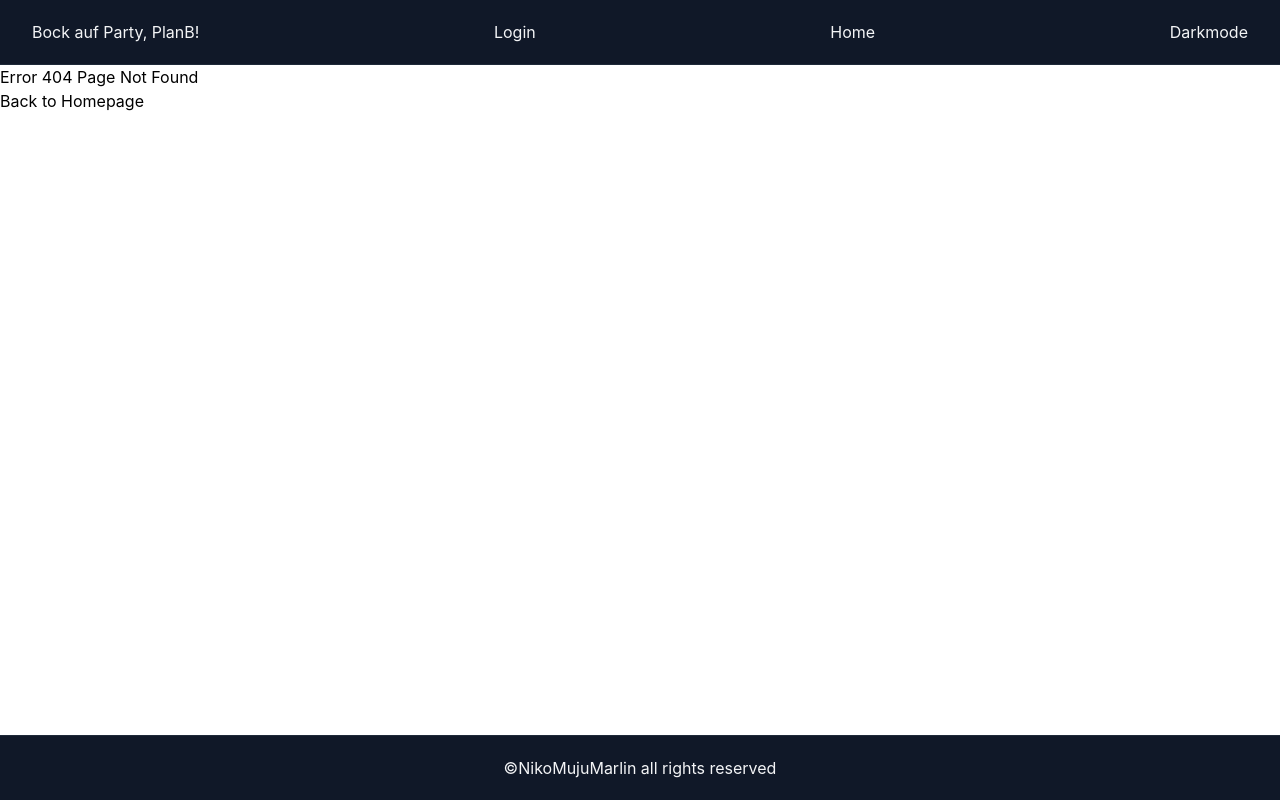
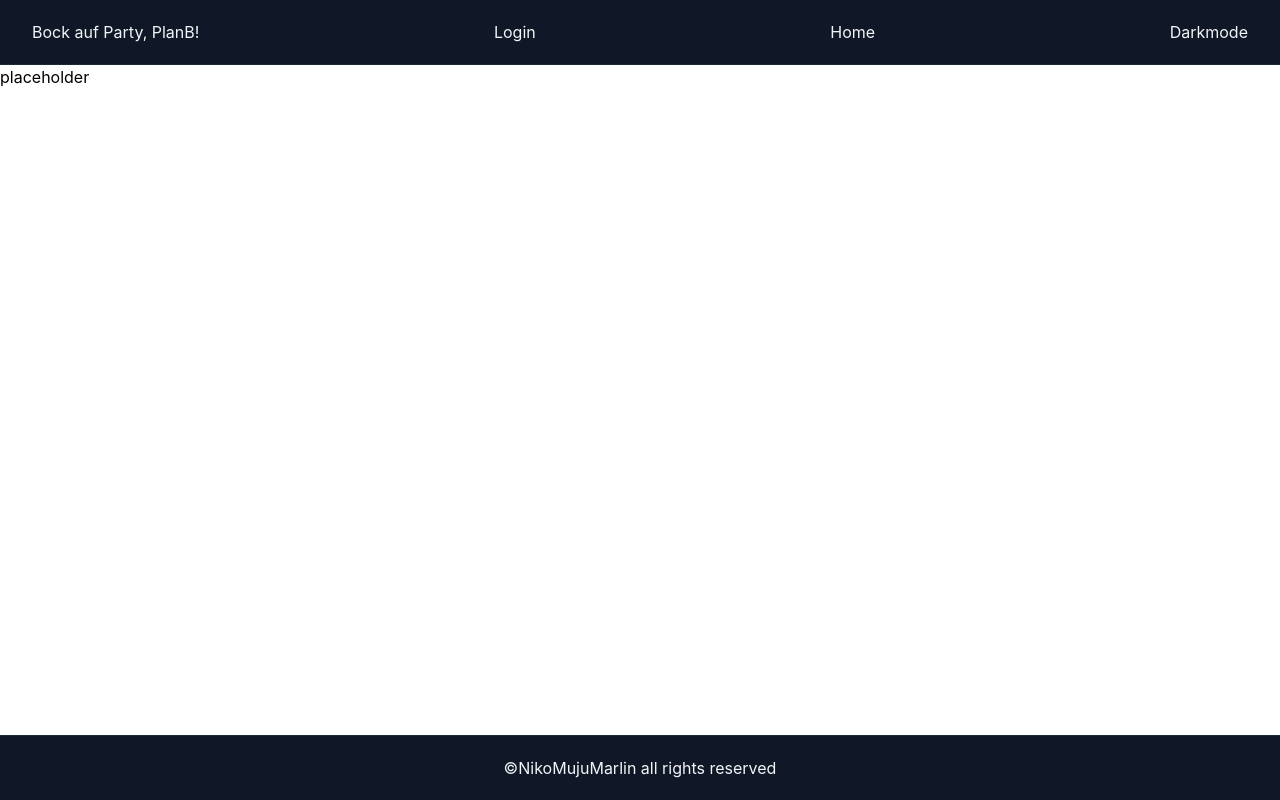
Before and after one commit to MonkeyDNaara/PlanB, a React (Vite) app in the folder front-end/: page /eventdetails/1 in a window 1280 px wide. Before the commit this address had no page. Built offline with nearby package versions, Linux system fonts and the light colour scheme; the HTML template or start-up script is replaced by a standard one.

Commit message:
eventDetails.jsx

```diff
--- a/front-end/src/App.jsx
+++ b/front-end/src/App.jsx
@@ -7,6 +7,7 @@ import EventCalender from "./routes/EventCalendar";
 import CreateEvent from "./routes/CreateEvent";
 import MainLayout from "./layouts/mainLayout";
 import NotFound from "./routes/NotFound";
+import EventDetails from "./routes/EventDetails";
 
 function App() {
   return (
@@ -17,6 +18,7 @@ function App() {
         <Route path="/signup" element={<SignUp />} />
         <Route path="/eventlist" element={<EventList />} />
         <Route path="/eventcalendar" element={<EventCalender />} />
+        <Route path="/eventdetails/:eventId" element={<EventDetails />} />
         <Route path="/createevent" element={<CreateEvent />} />
         {/* ^ protected Route */}
         <Route path="*" element={<NotFound />} />
--- a/front-end/src/routes/EventDetails.jsx
+++ b/front-end/src/routes/EventDetails.jsx
@@ -1,4 +1,7 @@
+import { useParams } from "react-router-dom";
+
 const EventDetails = () => {
+  const { eventId } = useParams();
   return <div>placeholder</div>;
 };
 
```
